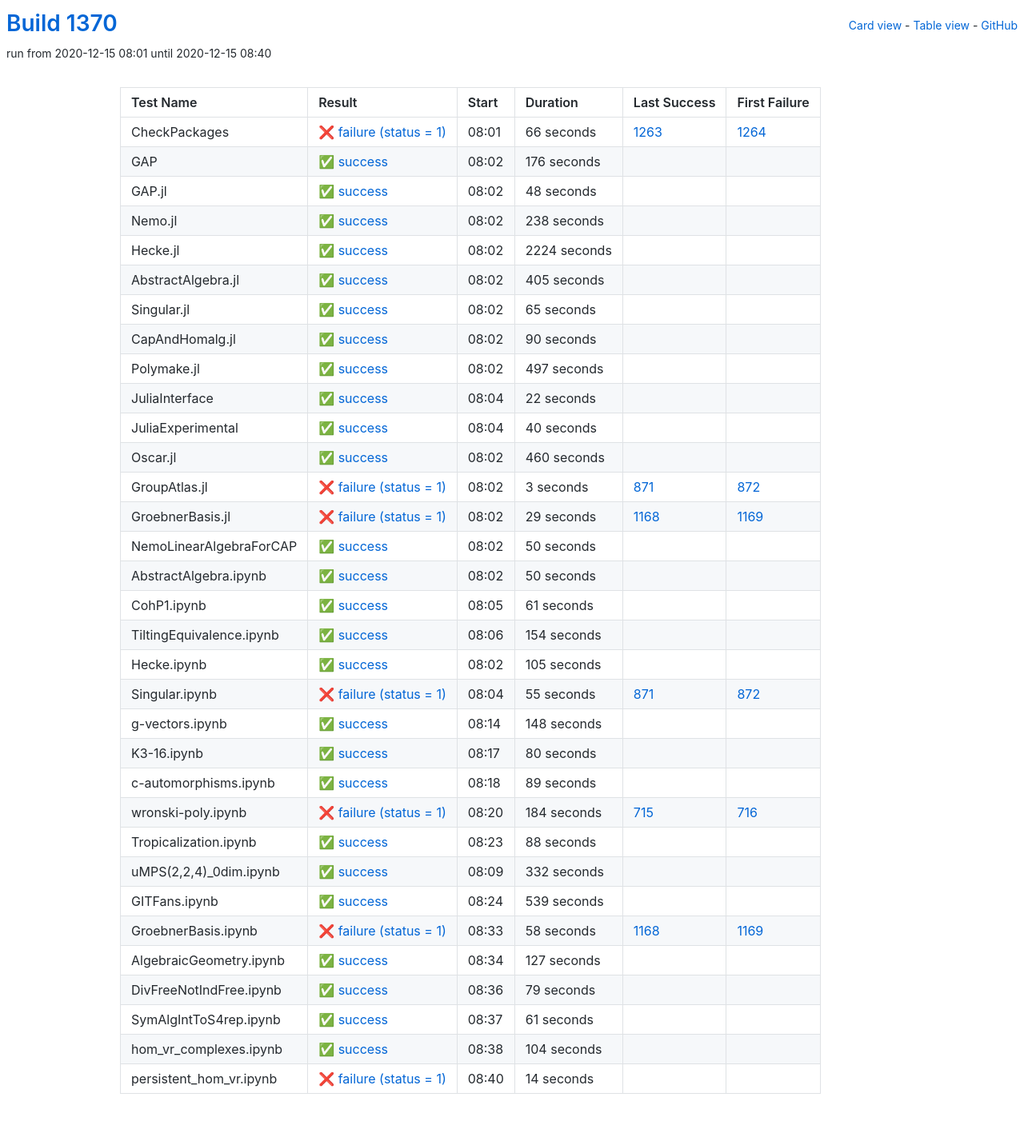
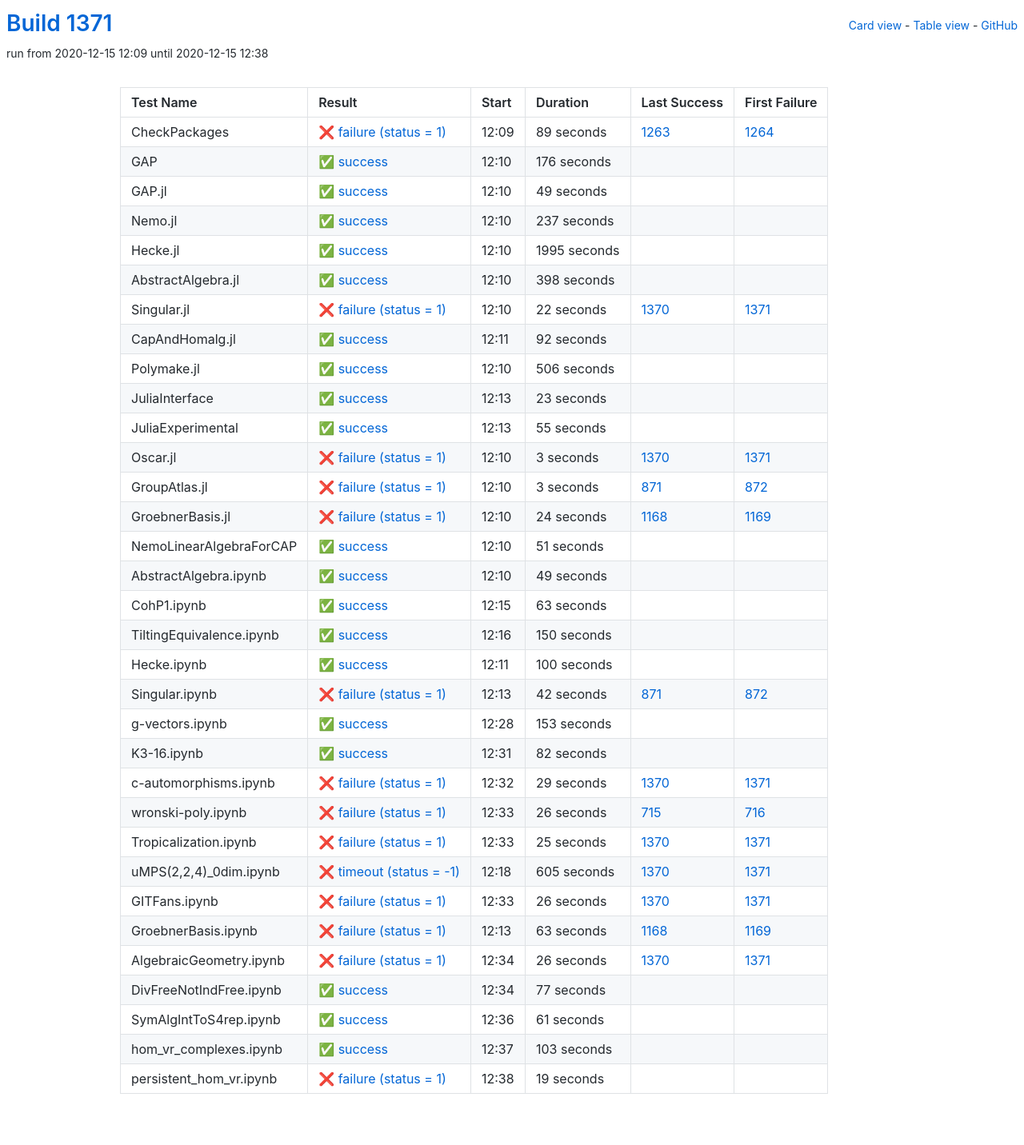
Before and after one commit to oscar-system/oscar-ci-status-stable, a Jekyll site: the page built from table.html, in a window 1280 px wide. Shown: the whole page at 80% size. Built offline with Jekyll 4.4.1, drawn with Linux system fonts in a browser that asks for light colours.

Commit message:
Build #1371

```diff
--- a/_data/ci.yml
+++ b/_data/ci.yml
@@ -1,6 +1,6 @@
 ---
-build: 1370
-build_url: https://oscarci.mathematik.uni-kl.de/job/oscar-stable/1370/
+build: 1371
+build_url: https://oscarci.mathematik.uni-kl.de/job/oscar-stable/1371/
 job: oscar-stable
 organization: oscar-system
 repo: oscar-ci-status-stable
@@ -8,20 +8,20 @@ repourl: https://github.com/oscar-system/oscar-ci-status-stable
 tests:
 - name: CheckPackages
   id: checkpackages
-  log: https://oscarci.mathematik.uni-kl.de/job/oscar-stable/1370/artifact/logs/build-1370/CheckPackages.log
-  start: 2020-12-15 08:01
+  log: https://oscarci.mathematik.uni-kl.de/job/oscar-stable/1371/artifact/logs/build-1371/CheckPackages.log
+  start: 2020-12-15 12:09
   success: false
   exitcode: 1
   status: failure
-  duration: 66
+  duration: 89
   last_success: 1263
   last_success_url: https://oscarci.mathematik.uni-kl.de/job/oscar-stable/1263/
   first_failure: 1264
   first_failure_url: https://oscarci.mathematik.uni-kl.de/job/oscar-stable/1264/
 - name: GAP
   id: gap
-  log: https://oscarci.mathematik.uni-kl.de/job/oscar-stable/1370/artifact/logs/build-1370/GAP.log
-  start: 2020-12-15 08:02
+  log: https://oscarci.mathematik.uni-kl.de/job/oscar-stable/1371/artifact/logs/build-1371/GAP.log
+  start: 2020-12-15 12:10
   success: true
   exitcode: 0
   status: success
@@ -32,128 +32,128 @@ tests:
   first_failure_url:
 - name: GAP.jl
   id: gap-jl
-  log: https://oscarci.mathematik.uni-kl.de/job/oscar-stable/1370/artifact/logs/build-1370/GAP.jl.log
-  start: 2020-12-15 08:02
+  log: https://oscarci.mathematik.uni-kl.de/job/oscar-stable/1371/artifact/logs/build-1371/GAP.jl.log
+  start: 2020-12-15 12:10
   success: true
   exitcode: 0
   status: success
-  duration: 48
+  duration: 49
   last_success: false
   last_success_url:
   first_failure: false
   first_failure_url:
 - name: Nemo.jl
   id: nemo-jl
-  log: https://oscarci.mathematik.uni-kl.de/job/oscar-stable/1370/artifact/logs/build-1370/Nemo.jl.log
-  start: 2020-12-15 08:02
+  log: https://oscarci.mathematik.uni-kl.de/job/oscar-stable/1371/artifact/logs/build-1371/Nemo.jl.log
+  start: 2020-12-15 12:10
   success: true
   exitcode: 0
   status: success
-  duration: 238
+  duration: 237
   last_success: false
   last_success_url:
   first_failure: false
   first_failure_url:
 - name: Hecke.jl
   id: hecke-jl
-  log: https://oscarci.mathematik.uni-kl.de/job/oscar-stable/1370/artifact/logs/build-1370/Hecke.jl.log
-  start: 2020-12-15 08:02
+  log: https://oscarci.mathematik.uni-kl.de/job/oscar-stable/1371/artifact/logs/build-1371/Hecke.jl.log
+  start: 2020-12-15 12:10
   success: true
   exitcode: 0
   status: success
-  duration: 2224
+  duration: 1995
   last_success: false
   last_success_url:
   first_failure: false
   first_failure_url:
 - name: AbstractAlgebra.jl
   id: abstractalgebra-jl
-  log: https://oscarci.mathematik.uni-kl.de/job/oscar-stable/1370/artifact/logs/build-1370/AbstractAlgebra.jl.log
-  start: 2020-12-15 08:02
+  log: https://oscarci.mathematik.uni-kl.de/job/oscar-stable/1371/artifact/logs/build-1371/AbstractAlgebra.jl.log
+  start: 2020-12-15 12:10
   success: true
   exitcode: 0
   status: success
-  duration: 405
+  duration: 398
   last_success: false
   last_success_url:
   first_failure: false
   first_failure_url:
 - name: Singular.jl
   id: singular-jl
-  log: https://oscarci.mathematik.uni-kl.de/job/oscar-stable/1370/artifact/logs/build-1370/Singular.jl.log
-  start: 2020-12-15 08:02
+  log: https://oscarci.mathematik.uni-kl.de/job/oscar-stable/1371/artifact/logs/build-1371/Singular.jl.log
+  start: 2020-12-15 12:10
+  success: false
+  exitcode: 1
+  status: failure
+  duration: 22
+  last_success: 1370
+  last_success_url: https://oscarci.mathematik.uni-kl.de/job/oscar-stable/1370/
+  first_failure: 1371
+  first_failure_url: https://oscarci.mathematik.uni-kl.de/job/oscar-stable/1371/
+- name: CapAndHomalg.jl
+  id: capandhomalg-jl
+  log: https://oscarci.mathematik.uni-kl.de/job/oscar-stable/1371/artifact/logs/build-1371/CapAndHomalg.jl.log
+  start: 2020-12-15 12:11
   success: true
   exitcode: 0
   status: success
-  duration: 65
-  last_success: false
-  last_success_url:
-  first_failure: false
-  first_failure_url:
-- name: CapAndHomalg.jl
-  id: capandhomalg-jl
-  log: https://oscarci.mathematik.uni-kl.de/job/oscar-stable/1370/artifact/logs/build-1370/CapAndHomalg.jl.log
-  start: 2020-12-15 08:02
-  success: true
-  exitcode: 0
-  status: success
-  duration: 90
+  duration: 92
   last_success: false
   last_success_url:
   first_failure: false
   first_failure_url:
 - name: Polymake.jl
   id: polymake-jl
-  log: https://oscarci.mathematik.uni-kl.de/job/oscar-stable/1370/artifact/logs/build-1370/Polymake.jl.log
-  start: 2020-12-15 08:02
+  log: https://oscarci.mathematik.uni-kl.de/job/oscar-stable/1371/artifact/logs/build-1371/Polymake.jl.log
+  start: 2020-12-15 12:10
   success: true
   exitcode: 0
   status: success
-  duration: 497
+  duration: 506
   last_success: false
   last_success_url:
   first_failure: false
   first_failure_url:
 - name: JuliaInterface
   id: juliainterface
-  log: https://oscarci.mathematik.uni-kl.de/job/oscar-stable/1370/artifact/logs/build-1370/JuliaInterface.log
-  start: 2020-12-15 08:04
+  log: https://oscarci.mathematik.uni-kl.de/job/oscar-stable/1371/artifact/logs/build-1371/JuliaInterface.log
+  start: 2020-12-15 12:13
   success: true
   exitcode: 0
   status: success
-  duration: 22
+  duration: 23
   last_success: false
   last_success_url:
   first_failure: false
   first_failure_url:
 - name: JuliaExperimental
   id: juliaexperimental
-  log: https://oscarci.mathematik.uni-kl.de/job/oscar-stable/1370/artifact/logs/build-1370/JuliaExperimental.log
-  start: 2020-12-15 08:04
+  log: https://oscarci.mathematik.uni-kl.de/job/oscar-stable/1371/artifact/logs/build-1371/JuliaExperimental.log
+  start: 2020-12-15 12:13
   success: true
   exitcode: 0
   status: success
-  duration: 40
+  duration: 55
   last_success: false
   last_success_url:
   first_failure: false
   first_failure_url:
 - name: Oscar.jl
   id: oscar-jl
-  log: https://oscarci.mathematik.uni-kl.de/job/oscar-stable/1370/artifact/logs/build-1370/Oscar.jl.log
-  start: 2020-12-15 08:02
-  success: true
-  exitcode: 0
-  status: success
-  duration: 460
-  last_success: false
-  last_success_url:
-  first_failure: false
-  first_failure_url:
+  log: https://oscarci.mathematik.uni-kl.de/job/oscar-stable/1371/artifact/logs/build-1371/Oscar.jl.log
+  start: 2020-12-15 12:10
+  success: false
+  exitcode: 1
+  status: failure
+  duration: 3
+  last_success: 1370
+  last_success_url: https://oscarci.mathematik.uni-kl.de/job/oscar-stable/1370/
+  first_failure: 1371
+  first_failure_url: https://oscarci.mathematik.uni-kl.de/job/oscar-stable/1371/
 - name: GroupAtlas.jl
   id: groupatlas-jl
-  log: https://oscarci.mathematik.uni-kl.de/job/oscar-stable/1370/artifact/logs/build-1370/GroupAtlas.jl.log
-  start: 2020-12-15 08:02
+  log: https://oscarci.mathematik.uni-kl.de/job/oscar-stable/1371/artifact/logs/build-1371/GroupAtlas.jl.log
+  start: 2020-12-15 12:10
   success: false
   exitcode: 1
   status: failure
@@ -164,212 +164,212 @@ tests:
   first_failure_url: https://oscarci.mathematik.uni-kl.de/job/oscar-stable/872/
 - name: GroebnerBasis.jl
   id: groebnerbasis-jl
-  log: https://oscarci.mathematik.uni-kl.de/job/oscar-stable/1370/artifact/logs/build-1370/GroebnerBasis.jl.log
-  start: 2020-12-15 08:02
+  log: https://oscarci.mathematik.uni-kl.de/job/oscar-stable/1371/artifact/logs/build-1371/GroebnerBasis.jl.log
+  start: 2020-12-15 12:10
   success: false
   exitcode: 1
   status: failure
-  duration: 29
+  duration: 24
   last_success: 1168
   last_success_url: https://oscarci.mathematik.uni-kl.de/job/oscar-stable/1168/
   first_failure: 1169
   first_failure_url: https://oscarci.mathematik.uni-kl.de/job/oscar-stable/1169/
 - name: NemoLinearAlgebraForCAP
   id: nemolinearalgebraforcap
-  log: https://oscarci.mathematik.uni-kl.de/job/oscar-stable/1370/artifact/logs/build-1370/NemoLinearAlgebraForCAP.log
-  start: 2020-12-15 08:02
+  log: https://oscarci.mathematik.uni-kl.de/job/oscar-stable/1371/artifact/logs/build-1371/NemoLinearAlgebraForCAP.log
+  start: 2020-12-15 12:10
   success: true
   exitcode: 0
   status: success
-  duration: 50
+  duration: 51
   last_success: false
   last_success_url:
   first_failure: false
   first_failure_url:
 - name: AbstractAlgebra.ipynb
   id: abstractalgebra-ipynb
-  log: https://oscarci.mathematik.uni-kl.de/job/oscar-stable/1370/artifact/logs/build-1370/AbstractAlgebra.ipynb.log
-  start: 2020-12-15 08:02
+  log: https://oscarci.mathematik.uni-kl.de/job/oscar-stable/1371/artifact/logs/build-1371/AbstractAlgebra.ipynb.log
+  start: 2020-12-15 12:10
   success: true
   exitcode: 0
   status: success
-  duration: 50
+  duration: 49
   last_success: false
   last_success_url:
   first_failure: false
   first_failure_url:
 - name: CohP1.ipynb
   id: cohp1-ipynb
-  log: https://oscarci.mathematik.uni-kl.de/job/oscar-stable/1370/artifact/logs/build-1370/CohP1.ipynb.log
-  start: 2020-12-15 08:05
+  log: https://oscarci.mathematik.uni-kl.de/job/oscar-stable/1371/artifact/logs/build-1371/CohP1.ipynb.log
+  start: 2020-12-15 12:15
   success: true
   exitcode: 0
   status: success
-  duration: 61
+  duration: 63
   last_success: false
   last_success_url:
   first_failure: false
   first_failure_url:
 - name: TiltingEquivalence.ipynb
   id: tiltingequivalence-ipynb
-  log: https://oscarci.mathematik.uni-kl.de/job/oscar-stable/1370/artifact/logs/build-1370/TiltingEquivalence.ipynb.log
-  start: 2020-12-15 08:06
+  log: https://oscarci.mathematik.uni-kl.de/job/oscar-stable/1371/artifact/logs/build-1371/TiltingEquivalence.ipynb.log
+  start: 2020-12-15 12:16
   success: true
   exitcode: 0
   status: success
-  duration: 154
+  duration: 150
   last_success: false
   last_success_url:
   first_failure: false
   first_failure_url:
 - name: Hecke.ipynb
   id: hecke-ipynb
-  log: https://oscarci.mathematik.uni-kl.de/job/oscar-stable/1370/artifact/logs/build-1370/Hecke.ipynb.log
-  start: 2020-12-15 08:02
+  log: https://oscarci.mathematik.uni-kl.de/job/oscar-stable/1371/artifact/logs/build-1371/Hecke.ipynb.log
+  start: 2020-12-15 12:11
   success: true
   exitcode: 0
   status: success
-  duration: 105
+  duration: 100
   last_success: false
   last_success_url:
   first_failure: false
   first_failure_url:
 - name: Singular.ipynb
   id: singular-ipynb
-  log: https://oscarci.mathematik.uni-kl.de/job/oscar-stable/1370/artifact/logs/build-1370/Singular.ipynb.log
-  start: 2020-12-15 08:04
+  log: https://oscarci.mathematik.uni-kl.de/job/oscar-stable/1371/artifact/logs/build-1371/Singular.ipynb.log
+  start: 2020-12-15 12:13
   success: false
   exitcode: 1
   status: failure
-  duration: 55
+  duration: 42
   last_success: 871
   last_success_url: https://oscarci.mathematik.uni-kl.de/job/oscar-stable/871/
   first_failure: 872
   first_failure_url: https://oscarci.mathematik.uni-kl.de/job/oscar-stable/872/
 - name: g-vectors.ipynb
   id: g-vectors-ipynb
-  log: https://oscarci.mathematik.uni-kl.de/job/oscar-stable/1370/artifact/logs/build-1370/g-vectors.ipynb.log
-  start: 2020-12-15 08:14
+  log: https://oscarci.mathematik.uni-kl.de/job/oscar-stable/1371/artifact/logs/build-1371/g-vectors.ipynb.log
+  start: 2020-12-15 12:28
   success: true
   exitcode: 0
   status: success
-  duration: 148
+  duration: 153
   last_success: false
   last_success_url:
   first_failure: false
   first_failure_url:
 - name: K3-16.ipynb
   id: k3-16-ipynb
-  log: https://oscarci.mathematik.uni-kl.de/job/oscar-stable/1370/artifact/logs/build-1370/K3-16.ipynb.log
-  start: 2020-12-15 08:17
+  log: https://oscarci.mathematik.uni-kl.de/job/oscar-stable/1371/artifact/logs/build-1371/K3-16.ipynb.log
+  start: 2020-12-15 12:31
   success: true
   exitcode: 0
   status: success
-  duration: 80
+  duration: 82
   last_success: false
   last_success_url:
   first_failure: false
   first_failure_url:
 - name: c-automorphisms.ipynb
   id: c-automorphisms-ipynb
-  log: https://oscarci.mathematik.uni-kl.de/job/oscar-stable/1370/artifact/logs/build-1370/c-automorphisms.ipynb.log
-  start: 2020-12-15 08:18
-  success: true
-  exitcode: 0
-  status: success
-  duration: 89
-  last_success: false
-  last_success_url:
-  first_failure: false
-  first_failure_url:
-- name: wronski-poly.ipynb
-  id: wronski-poly-ipynb
-  log: https://oscarci.mathematik.uni-kl.de/job/oscar-stable/1370/artifact/logs/build-1370/wronski-poly.ipynb.log
-  start: 2020-12-15 08:20
+  log: https://oscarci.mathematik.uni-kl.de/job/oscar-stable/1371/artifact/logs/build-1371/c-automorphisms.ipynb.log
+  start: 2020-12-15 12:32
   success: false
   exitcode: 1
   status: failure
-  duration: 184
+  duration: 29
+  last_success: 1370
+  last_success_url: https://oscarci.mathematik.uni-kl.de/job/oscar-stable/1370/
+  first_failure: 1371
+  first_failure_url: https://oscarci.mathematik.uni-kl.de/job/oscar-stable/1371/
+- name: wronski-poly.ipynb
+  id: wronski-poly-ipynb
+  log: https://oscarci.mathematik.uni-kl.de/job/oscar-stable/1371/artifact/logs/build-1371/wronski-poly.ipynb.log
+  start: 2020-12-15 12:33
+  success: false
+  exitcode: 1
+  status: failure
+  duration: 26
   last_success: 715
   last_success_url: https://oscarci.mathematik.uni-kl.de/job/oscar-stable/715/
   first_failure: 716
   first_failure_url: https://oscarci.mathematik.uni-kl.de/job/oscar-stable/716/
 - name: Tropicalization.ipynb
   id: tropicalization-ipynb
-  log: https://oscarci.mathematik.uni-kl.de/job/oscar-stable/1370/artifact/logs/build-1370/Tropicalization.ipynb.log
-  start: 2020-12-15 08:23
-  success: true
-  exitcode: 0
-  status: success
-  duration: 88
-  last_success: false
-  last_success_url:
-  first_failure: false
-  first_failure_url:
-- name: uMPS(2,2,4)_0dim.ipynb
-  id: umps-2-2-4-0dim-ipynb
-  log: https://oscarci.mathematik.uni-kl.de/job/oscar-stable/1370/artifact/logs/build-1370/uMPS-2-2-4-_0dim.ipynb.log
-  start: 2020-12-15 08:09
-  success: true
-  exitcode: 0
-  status: success
-  duration: 332
-  last_success: false
-  last_success_url:
-  first_failure: false
-  first_failure_url:
-- name: GITFans.ipynb
-  id: gitfans-ipynb
-  log: https://oscarci.mathematik.uni-kl.de/job/oscar-stable/1370/artifact/logs/build-1370/GITFans.ipynb.log
-  start: 2020-12-15 08:24
-  success: true
-  exitcode: 0
-  status: success
-  duration: 539
-  last_success: false
-  last_success_url:
-  first_failure: false
-  first_failure_url:
-- name: GroebnerBasis.ipynb
-  id: groebnerbasis-ipynb
-  log: https://oscarci.mathematik.uni-kl.de/job/oscar-stable/1370/artifact/logs/build-1370/GroebnerBasis.ipynb.log
-  start: 2020-12-15 08:33
+  log: https://oscarci.mathematik.uni-kl.de/job/oscar-stable/1371/artifact/logs/build-1371/Tropicalization.ipynb.log
+  start: 2020-12-15 12:33
   success: false
   exitcode: 1
   status: failure
-  duration: 58
+  duration: 25
+  last_success: 1370
+  last_success_url: https://oscarci.mathematik.uni-kl.de/job/oscar-stable/1370/
+  first_failure: 1371
+  first_failure_url: https://oscarci.mathematik.uni-kl.de/job/oscar-stable/1371/
+- name: uMPS(2,2,4)_0dim.ipynb
+  id: umps-2-2-4-0dim-ipynb
+  log: https://oscarci.mathematik.uni-kl.de/job/oscar-stable/1371/artifact/logs/build-1371/uMPS-2-2-4-_0dim.ipynb.log
+  start: 2020-12-15 12:18
+  success: false
+  exitcode: -1
+  status: timeout
+  duration: 605
+  last_success: 1370
+  last_success_url: https://oscarci.mathematik.uni-kl.de/job/oscar-stable/1370/
+  first_failure: 1371
+  first_failure_url: https://oscarci.mathematik.uni-kl.de/job/oscar-stable/1371/
+- name: GITFans.ipynb
+  id: gitfans-ipynb
+  log: https://oscarci.mathematik.uni-kl.de/job/oscar-stable/1371/artifact/logs/build-1371/GITFans.ipynb.log
+  start: 2020-12-15 12:33
+  success: false
+  exitcode: 1
+  status: failure
+  duration: 26
+  last_success: 1370
+  last_success_url: https://oscarci.mathematik.uni-kl.de/job/oscar-stable/1370/
+  first_failure: 1371
+  first_failure_url: https://oscarci.mathematik.uni-kl.de/job/oscar-stable/1371/
+- name: GroebnerBasis.ipynb
+  id: groebnerbasis-ipynb
+  log: https://oscarci.mathematik.uni-kl.de/job/oscar-stable/1371/artifact/logs/build-1371/GroebnerBasis.ipynb.log
+  start: 2020-12-15 12:13
+  success: false
+  exitcode: 1
+  status: failure
+  duration: 63
   last_success: 1168
   last_success_url: https://oscarci.mathematik.uni-kl.de/job/oscar-stable/1168/
   first_failure: 1169
   first_failure_url: https://oscarci.mathematik.uni-kl.de/job/oscar-stable/1169/
 - name: AlgebraicGeometry.ipynb
   id: algebraicgeometry-ipynb
-  log: https://oscarci.mathematik.uni-kl.de/job/oscar-stable/1370/artifact/logs/build-1370/AlgebraicGeometry.ipynb.log
-  start: 2020-12-15 08:34
+  log: https://oscarci.mathematik.uni-kl.de/job/oscar-stable/1371/artifact/logs/build-1371/AlgebraicGeometry.ipynb.log
+  start: 2020-12-15 12:34
+  success: false
+  exitcode: 1
+  status: failure
+  duration: 26
+  last_success: 1370
+  last_success_url: https://oscarci.mathematik.uni-kl.de/job/oscar-stable/1370/
+  first_failure: 1371
+  first_failure_url: https://oscarci.mathematik.uni-kl.de/job/oscar-stable/1371/
+- name: DivFreeNotIndFree.ipynb
+  id: divfreenotindfree-ipynb
+  log: https://oscarci.mathematik.uni-kl.de/job/oscar-stable/1371/artifact/logs/build-1371/DivFreeNotIndFree.ipynb.log
+  start: 2020-12-15 12:34
   success: true
   exitcode: 0
   status: success
-  duration: 127
-  last_success: false
-  last_success_url:
-  first_failure: false
-  first_failure_url:
-- name: DivFreeNotIndFree.ipynb
-  id: divfreenotindfree-ipynb
-  log: https://oscarci.mathematik.uni-kl.de/job/oscar-stable/1370/artifact/logs/build-1370/DivFreeNotIndFree.ipynb.log
-  start: 2020-12-15 08:36
-  success: true
-  exitcode: 0
-  status: success
-  duration: 79
+  duration: 77
   last_success: false
   last_success_url:
   first_failure: false
   first_failure_url:
 - name: SymAlgIntToS4rep.ipynb
   id: symalginttos4rep-ipynb
-  log: https://oscarci.mathematik.uni-kl.de/job/oscar-stable/1370/artifact/logs/build-1370/SymAlgIntToS4rep.ipynb.log
-  start: 2020-12-15 08:37
+  log: https://oscarci.mathematik.uni-kl.de/job/oscar-stable/1371/artifact/logs/build-1371/SymAlgIntToS4rep.ipynb.log
+  start: 2020-12-15 12:36
   success: true
   exitcode: 0
   status: success
@@ -380,24 +380,24 @@ tests:
   first_failure_url:
 - name: hom_vr_complexes.ipynb
   id: hom-vr-complexes-ipynb
-  log: https://oscarci.mathematik.uni-kl.de/job/oscar-stable/1370/artifact/logs/build-1370/hom_vr_complexes.ipynb.log
-  start: 2020-12-15 08:38
+  log: https://oscarci.mathematik.uni-kl.de/job/oscar-stable/1371/artifact/logs/build-1371/hom_vr_complexes.ipynb.log
+  start: 2020-12-15 12:37
   success: true
   exitcode: 0
   status: success
-  duration: 104
+  duration: 103
   last_success: false
   last_success_url:
   first_failure: false
   first_failure_url:
 - name: persistent_hom_vr.ipynb
   id: persistent-hom-vr-ipynb
-  log: https://oscarci.mathematik.uni-kl.de/job/oscar-stable/1370/artifact/logs/build-1370/persistent_hom_vr.ipynb.log
-  start: 2020-12-15 08:40
+  log: https://oscarci.mathematik.uni-kl.de/job/oscar-stable/1371/artifact/logs/build-1371/persistent_hom_vr.ipynb.log
+  start: 2020-12-15 12:38
   success: false
   exitcode: 1
   status: failure
-  duration: 14
+  duration: 19
   last_success: false
   last_success_url:
   first_failure: false
```
Also changed, not shown: README.md.
